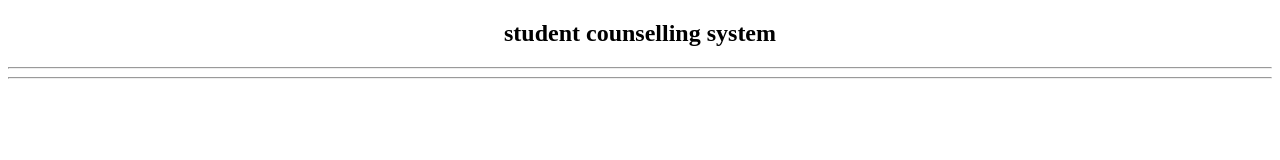
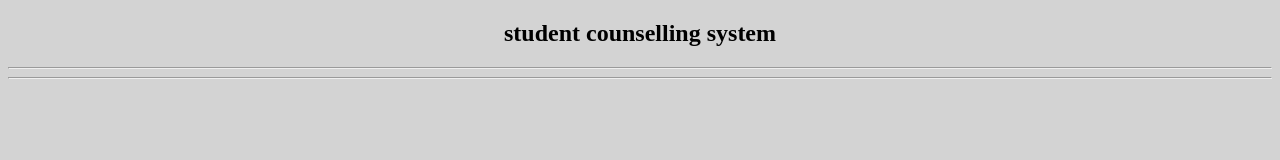
Before and after one commit to tejasree5/htmlproject, a plain HTML site: page index.html in a window 1280 px wide. Drawn offline with Linux system fonts and the light colour scheme.

Commit message:
added bgcolor in index.html

```diff
--- a/index.html
+++ b/index.html
@@ -5,7 +5,7 @@
     <meta name="viewport" content="width=device-width, initial-scale=1.0">
     <title>HTML</title>
 </head>
-<body>
+<body bgcolor="lightgrey">
     <h2 align="center">student counselling system</h2>
     <hr><hr>
 </body>
```
